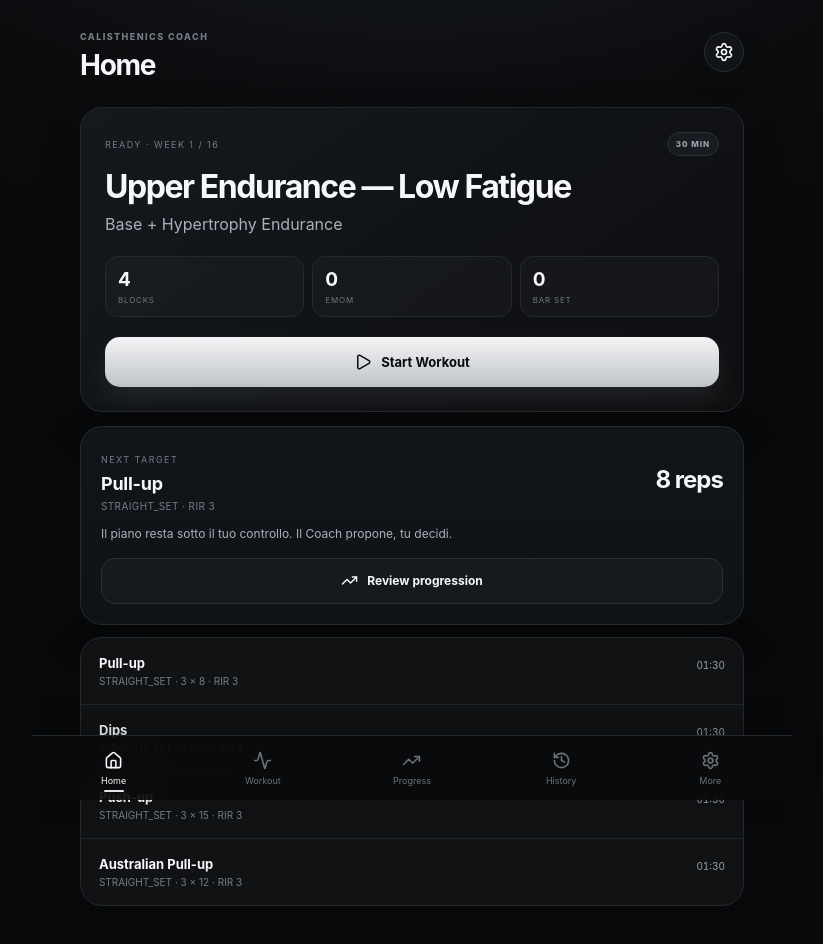
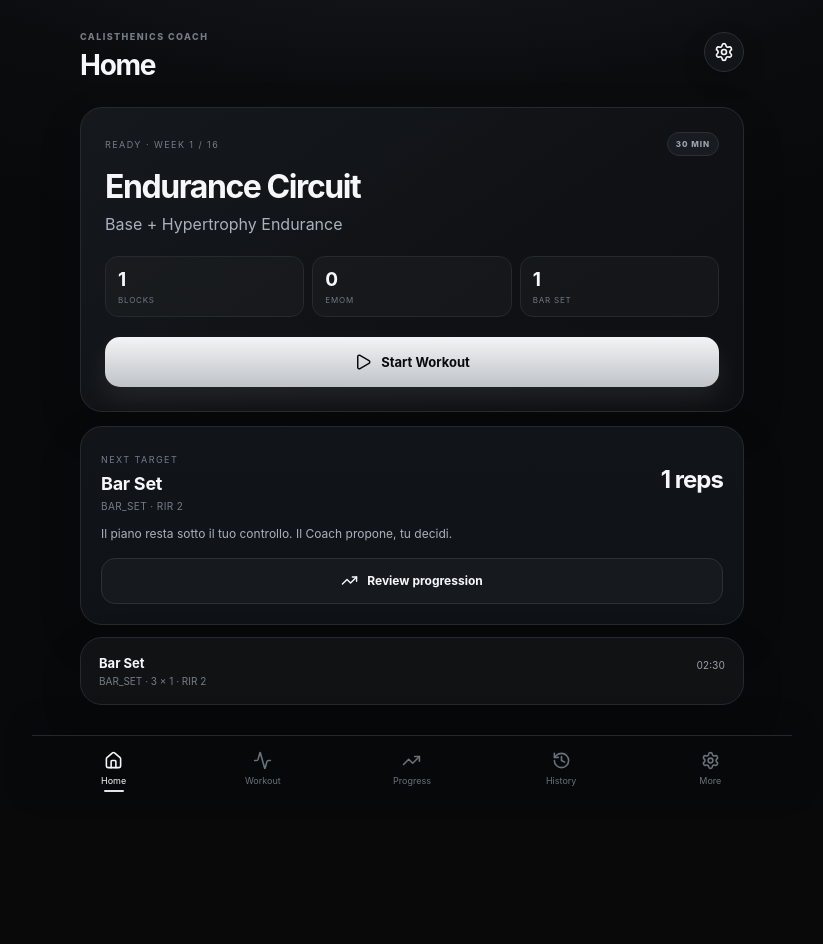
Before and after one commit to GunterXII/calisthenics-coach-v30, a React (Vite) app: page / in a window 1280 px wide. Shown: the top 944 px of the page, without its empty margins (228-1051 px from the left). After the commit the page ends 809 px from the top, so only its background shows below. Built offline with nearby package versions, Linux system fonts and the light colour scheme.

Commit message:
feat: restore block A endurance circuit

```diff
--- a/src/data/program.ts
+++ b/src/data/program.ts
@@ -17,7 +17,7 @@ function week(w:number,block:string,duration:number,pull:ExerciseTarget[],push:E
     {id:`w${w}-mon`,name:'Pull Endurance',day:'Monday',block,week:w,duration,targets:pull},
     {id:`w${w}-tue`,name:'Push Endurance',day:'Tuesday',block,week:w,duration,targets:push},
     {id:`w${w}-thu`,name:upper[0]?.type==='DENSITY'?'Upper Density':'Upper Volume / Density',day:'Thursday',block,week:w,duration,targets:upper},
-    {id:`w${w}-fri`,name:'Upper Endurance — Low Fatigue',day:'Friday',block,week:w,duration:30,targets:friday},
+    {id:`w${w}-fri`,name:'Endurance Circuit',day:'Friday',block,week:w,duration:30,targets:friday},
     {id:`w${w}-sat`,name:saturday[0]?.type==='BAR_SET'?'Bar Set':'Circuit',day:'Saturday',block,week:w,duration,targets:saturday,type:saturday[0]?.type},
   ];
 }
@@ -54,15 +54,11 @@ for(let w=1;w<=4;w++){
     straight(`w${w}-a4`,'Australian Pull-up','Australian',3,15,15,20,2,90),
     straight(`w${w}-pk`,'Pike Push-up','Pike',3,8,8,12,2,90)
   ];
-  // Friday is a dedicated endurance-volume day, without core and without supersets.
-  const friday=[
-    straight(`w${w}-fr-pu`,'Pull-up','Strict Pull-up',3,8,8,12,3,90),
-    straight(`w${w}-fr-di`,'Dips','Parallel Bar Dip',3,10,10,16,3,90),
-    straight(`w${w}-fr-ps`,'Push-up','Standard Push-up',3,15,15,22,3,90),
-    straight(`w${w}-fr-au`,'Australian Pull-up','Australian',3,12,12,20,3,90)
-  ];
-  const rounds=w<3?3:4; const rest=w===1?150:w===2?135:w===3?135:120;
-  const saturday=[bar(`w${w}-bar`,'2 MU + 6 PU + 10 Dips + 15 Push-ups',rounds,rest,['2 Muscle-up','6 Pull-up','10 Dips','15 Push-up'])];
+  // Friday is the longer endurance circuit; Saturday is the shorter, more competition-specific Bar Set.
+  const fridayRounds=w<3?3:4; const fridayRest=w===1?150:w===2?135:w===3?135:120;
+  const friday=[bar(`w${w}-fri-circuit`,'3 MU + 8 PU + 15 Dips + 20 Push-ups + 10 Knee Raises',fridayRounds,fridayRest,['3 Muscle-up','8 Pull-up','15 Dips','20 Push-up','10 Knee Raises'],'PERFORMANCE_THEN_DENSITY')];
+  const saturdayRounds=w<3?3:4; const saturdayRest=w===1?150:w===2?135:w===3?135:120;
+  const saturday=[bar(`w${w}-bar`,'2 MU + 6 PU + 10 Dips + 15 Push-ups',saturdayRounds,saturdayRest,['2 Muscle-up','6 Pull-up','10 Dips','15 Push-up'])];
   workouts.push(...week(w,blocks.A,45,pull,push,upper,friday,saturday));
 }
 
```
